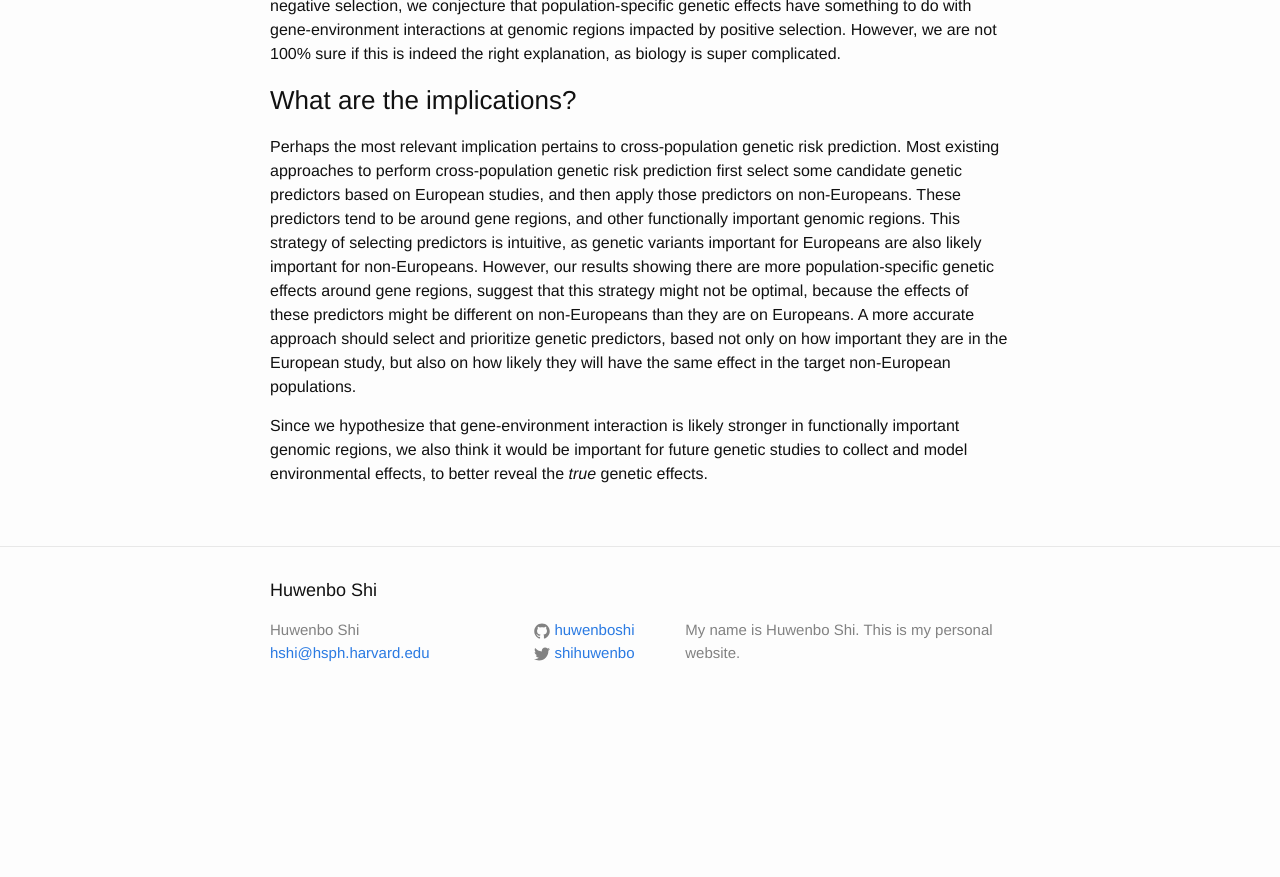
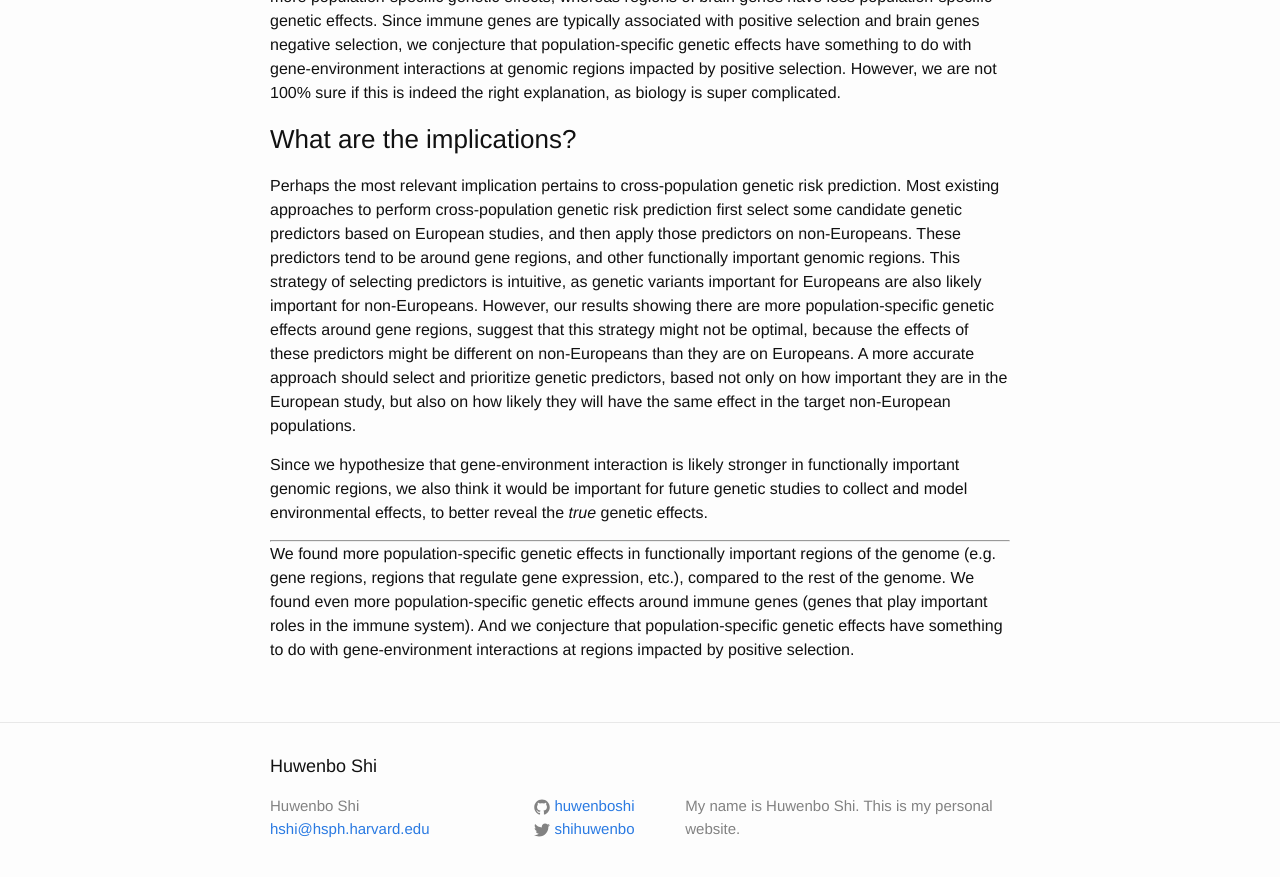
Before and after one commit to huwenboshi/huwenboshi.github.io, a Jekyll site: the page built from _posts/2021-02-21-crosspopfunct.markdown, in a window 1280 px wide and 900 px high, scrolled down 1697 px. Shown: the top 877 px of the window. Built offline with Jekyll 4.4.1, drawn with Linux system fonts in a browser that asks for light colours; before the commit the page ends 2421 px from its top, so only the background shows below that; some of the changed text lies outside the part shown.

Commit message:
updated text

```diff
--- a/_posts/2021-02-21-crosspopfunct.markdown
+++ b/_posts/2021-02-21-crosspopfunct.markdown
@@ -14,6 +14,8 @@ A few days ago, we published a [paper](https://www.nature.com/articles/s41467-02
 in Nature Communications that looks at the genetics of human diseases (e.g. type 2 diabetes, rheumatoid arthritis)
 and complex traits (e.g. height, body mass index) across populations. In this
 blog post, I hope to give a simple and intuitive understanding of our work to a broad audience.
+
+(For those that are inpatient, scroll to the bottom of this page.)
 
 ### What did we study?
 
@@ -111,3 +113,12 @@ Since we hypothesize that gene-environment interaction is likely stronger
 in functionally important genomic regions, we also think it would be important
 for future genetic studies to collect and model environmental effects,
 to better reveal the *true* genetic effects.
+
+---
+
+We found more population-specific genetic effects in functionally important
+regions of the genome (e.g. gene regions, regions that regulate gene expression, etc.),
+compared to the rest of the genome. We found even more population-specific genetic
+effects around immune genes (genes that play important roles in the immune
+system). And we conjecture that population-specific genetic effects have something
+to do with gene-environment interactions at regions impacted by positive selection.
```
